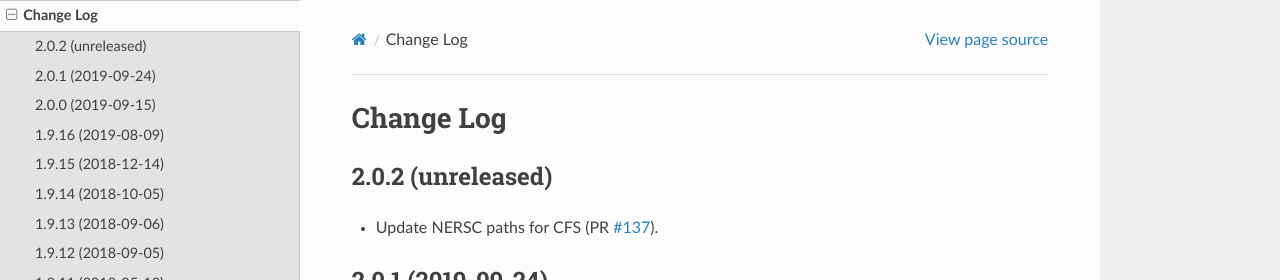
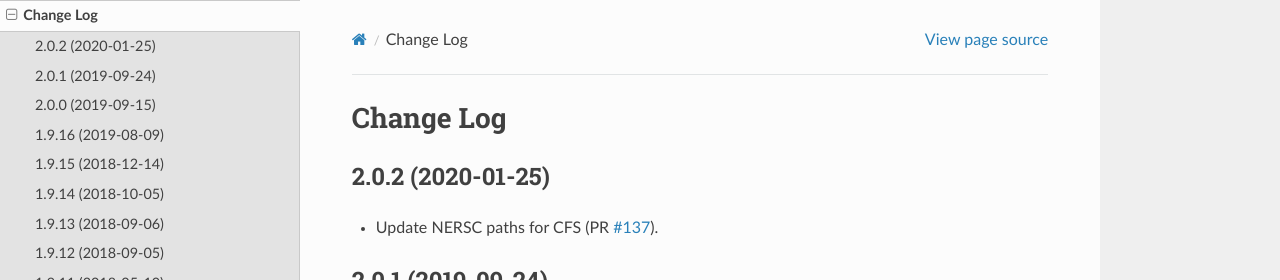
Before and after one commit to desihub/desiutil, a Sphinx documentation site: the page built from doc/changes.rst, in a window 1280 px wide and 900 px high. Shown: the top 280 px of the window. Built offline with Sphinx 7.4.7 and the Read the Docs theme 2.0.0, drawn with Linux system fonts in a browser that asks for light colours.

Commit message:
preparing for next tag

```diff
--- a/doc/changes.rst
+++ b/doc/changes.rst
@@ -2,7 +2,7 @@
 Change Log
 ==========
 
-2.0.2 (unreleased)
+2.0.2 (2020-01-25)
 ------------------
 
 * Update NERSC paths for CFS (PR `#137`_).
--- a/py/desiutil/_version.py
+++ b/py/desiutil/_version.py
@@ -1 +1 @@
-__version__ = '2.0.1.dev757'
+__version__ = '2.0.2'
```
